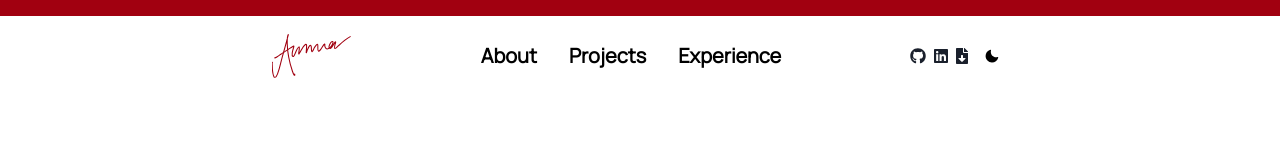
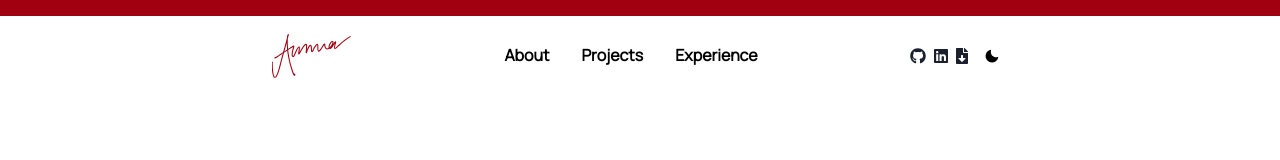
Before and after one commit to ammar-ahmed22/ammarahmedca, a React (Create React App) app in the folder client/: page / in a window 1280 px wide. Shown: the top 160 px of the page. Built offline with nearby package versions, Linux system fonts and the light colour scheme.

Commit message:
styling updates

```diff
--- a/client/src/components/NavBar.js
+++ b/client/src/components/NavBar.js
@@ -41,13 +41,21 @@ const NavBar = () => {
       justify: "space-between",
       zIndex: 200,
     },
+    topBar: {
+        position: "fixed",
+        w: "100%",
+        h: "2vh",
+        top: 0,
+        zIndex: 500,
+        bg: useColorModeValue("primaryLight", "primaryDark")
+    },
     navButton: {
       colorScheme: "blackAlpha",
       color: useColorModeValue("black", "white"),
       variant: "ghost",
       fontWeight: "bold",
       fontFamily: "body",
-      fontSize: "xl",
+      fontSize: "md",
     },
     iconLink: {
         mr: 2,
@@ -65,7 +73,7 @@ const NavBar = () => {
 
   return (
     <>
-    <Box position="fixed" w="100%" h="2vh" bg="primaryLight" top={0} zIndex={500}></Box>
+    <Box {...styleProps.topBar}></Box>
     <Flex as="header" {...styleProps.main}>
       <Box>
         <LogoIcon boxSize={20} />
```
